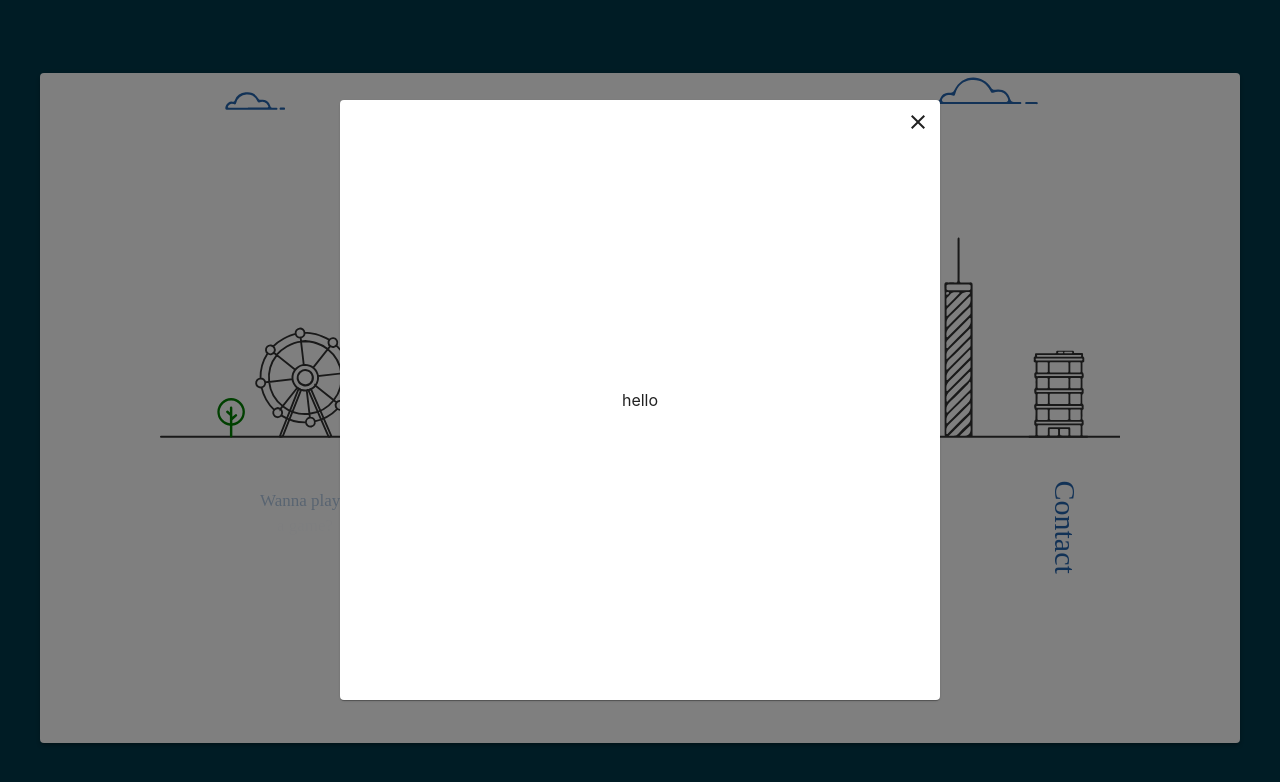
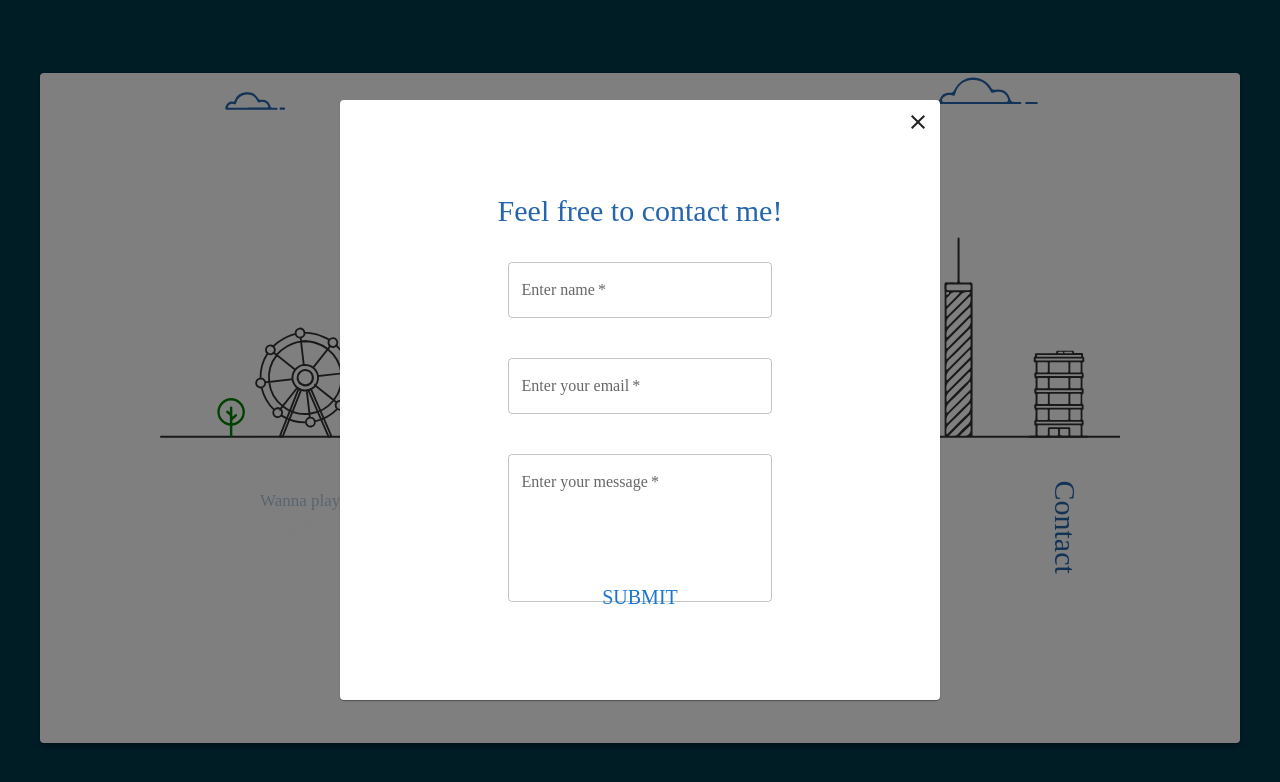
Before and after one commit to Wjpayne/portfolio2023, a React (Create React App) app: page / in a window 1280 px wide. Both pictures are taken after a click on the element "Contact". Shown: the top 782 px of the page. Built offline with nearby package versions, Linux system fonts and the light colour scheme.

Commit message:
add contact form

```diff
--- a/package.json
+++ b/package.json
@@ -3,6 +3,7 @@
   "version": "0.1.0",
   "private": true,
   "dependencies": {
+    "@emailjs/browser": "^3.11.0",
     "@emotion/react": "^11.11.1",
     "@emotion/styled": "^11.11.0",
     "@mui/icons-material": "^5.11.16",
--- a/src/Components/Menu/Menu.jsx
+++ b/src/Components/Menu/Menu.jsx
@@ -435,6 +435,7 @@ export const Menu = () => {
   const [modalProject, setModalProject] = useState(false);
   const [modalContact, setModalContact] = useState(false);
   const [textFade, setTextFade] = useState(false);
+  const [success, setSuccess] = useState(false)
 
   //handlers for modal open and close
 
@@ -462,6 +463,7 @@ export const Menu = () => {
 
   const handleContactModalClose = () => {
     setModalContact(false);
+    setSuccess(false)
   };
 
   //set init state
@@ -653,8 +655,10 @@ export const Menu = () => {
         <ContactModal
           handleContactModalClose={handleContactModalClose}
           modalContact={modalContact}
+          success = {success}
+          setSuccess  = {setSuccess}
         ></ContactModal>
-        <SVG handleAboutModalOpen = {handleAboutModalOpen} handleProjectModalOpen = {handleProjectModalOpen}/>
+        <SVG handleAboutModalOpen = {handleAboutModalOpen} handleProjectModalOpen = {handleProjectModalOpen} handleContactModalOpen = {handleContactModalOpen}/>
       </Paper>
     </div>
   );
--- a/src/Components/Menu/SVG.jsx
+++ b/src/Components/Menu/SVG.jsx
@@ -7,7 +7,7 @@ import { makeStyles } from "tss-react/mui";
 
 export const SVG = (props) => {
 
-  const {handleAboutModalOpen, handleProjectModalOpen} = props
+  const {handleAboutModalOpen, handleProjectModalOpen, handleContactModalOpen} = props
 
   useEffect(() => {
     TweenMax.set(".wheel", { transformOrigin: "50% 50%" });
@@ -56,7 +56,7 @@ export const SVG = (props) => {
           />
         </g>
 
-        <g className="house" id="house-three" transform="translate(573)">
+        <g className="house" onClick = {handleContactModalOpen} id="house-three" transform="translate(573)">
           <g id="bg-fill-5" className="bg-fill">
             <path fill="#18a9e2" d="M368.86 301.21h48.57v89.63h-48.57z" />
             <path
--- a/src/Components/Modals/ContactModal.jsx
+++ b/src/Components/Modals/ContactModal.jsx
@@ -1,7 +1,17 @@
-import { Modal, Typography, Paper } from '@mui/material'
-import React from 'react'
-import CloseIcon from '@mui/icons-material/Close';
-import { makeStyles } from 'tss-react/mui';
+import {
+  Modal,
+  Paper,
+  TextField,
+  FormControl,
+  FormLabel,
+  Button,
+  Alert,
+} from "@mui/material";
+import React, { useState } from "react";
+import CloseIcon from "@mui/icons-material/Close";
+import { makeStyles } from "tss-react/mui";
+import { useRef } from "react";
+import emailjs from "@emailjs/browser";
 
 const modalContactStyles = makeStyles()((theme) => {
   return {
@@ -27,39 +37,115 @@ const modalContactStyles = makeStyles()((theme) => {
       },
     },
 
-    textMain: {
-      color: "#2565ae",
+    input: {
+      margin: "20px",
+    },
+
+    inputMessage: {
+      margin: "20px",
+      height: "100px",
+    },
+
+    button: {
+      "&:hover": {
+        backgroundColor: "white",
+      },
       fontSize: "20px",
-      margin: "20px",
     },
   };
 });
 export const ContactModal = (props) => {
+  const { handleContactModalClose, modalContact, success, setSuccess } = props;
 
-    const {handleContactModalClose, modalContact} = props
+  const { classes } = modalContactStyles();
 
-    const {classes} = modalContactStyles()
+  //set up for contact form
 
+  const sendEmail = (e) => {
+    e.preventDefault();
+
+    emailjs
+      .sendForm(
+        "service_j7b1xz2",
+        "template_14fp4jr",
+        e.target,
+        "oMjHK1YLzz_lDQSQp"
+      )
+      .then(
+        (result) => {
+          console.log(result.text);
+          setSuccess(true);
+        },
+        (error) => {
+          console.log(error.text);
+        }
+      );
+
+    e.target.reset();
+  };
   return (
-<>
-        <Modal
-        open = {modalContact}
-        onClose = {handleContactModalClose}
+    <>
+      <Modal
+        open={modalContact}
+        onClose={handleContactModalClose}
         aria-labelledby="about modal"
         aria-describedby="about william payne"
-        >
-        <Paper className = {classes.modal}>
+      >
+        <Paper className={classes.modal}>
+          <form onSubmit={sendEmail}>
             <CloseIcon
-            sx = {{position: "absolute", top: "0", right: "0", margin: "10px", cursor: "pointer"}}
-            onClick = {handleContactModalClose}
-            >
+              sx={{
+                position: "absolute",
+                top: "0",
+                right: "0",
+                margin: "10px",
+                cursor: "pointer",
+              }}
+              onClick={handleContactModalClose}
+            ></CloseIcon>
 
-            </CloseIcon>
-            hello
+            <FormControl>
+              <FormLabel
+                sx={{ color: "#2565ae", fontSize: "30px", display: "flex", justifyContent: "center", margin: "10px" }}
+              >
+                Feel free to contact me!
+              </FormLabel>
+              <TextField
+                name="from_name"
+                className={classes.input}
+                required
+                type="text"
+                label="Enter name"
+              ></TextField>
+              <TextField
+                name="user_email"
+                className={classes.input}
+                required
+                type="email"
+                label="Enter your email"
+              ></TextField>
+              <TextField
+                name="message"
+                className={classes.inputMessage}
+                required
+                type="text"
+                label="Enter your message"
+                multiline={true}
+                rows={5}
+              ></TextField>
+
+              <Button type="submit" disableRipple className={classes.button}>
+                Submit
+              </Button>
+              {success && (
+                <Alert severity="success" sx = {{fontSize: "20px"}}>
+                  Thank you! I will get back to you shortly
+                </Alert>
+              )}
+            </FormControl>
+          </form>
         </Paper>
-
-        </Modal>
-
+      </Modal>
     </>
-  )
-}
+  );
+};
```
Also changed, not shown: 2 other files (tests, documents, lock files or other folders).
